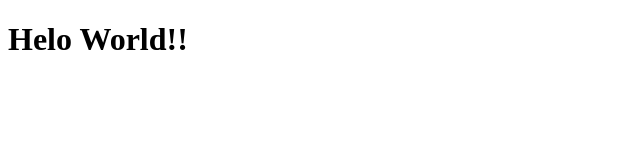
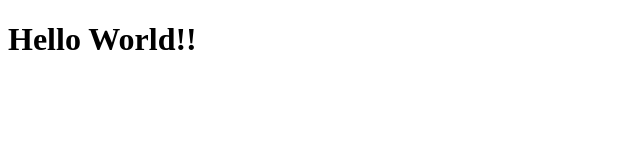
Before and after one commit to fabriciomelosilva/fabriciomelosilva.github.io, a plain HTML site: page index.html in a window 1280 px wide. Shown: the whole page, without its empty margins (0-640 px from the left). Drawn offline with Linux system fonts and the light colour scheme.

Commit message:
Update index.html

```diff
--- a/index.html
+++ b/index.html
@@ -7,6 +7,6 @@
     <meta name="viewport" content="width=device-width, initial-scale=1">
 </head>
 <body>
-    <h1>Helo World!!</h1>
+    <h1>Hello World!!</h1>
 </body>
 </html>
```
